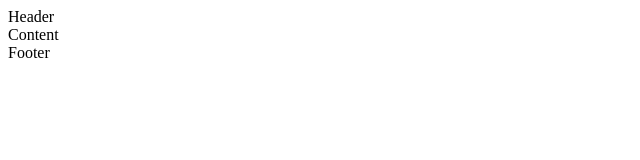
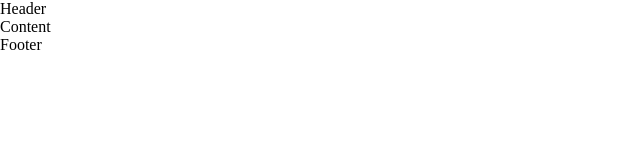
Before and after one commit to Christel1234/html-css-day-2-exercise-1, a plain HTML site: page index.html in a window 1280 px wide. Shown: the whole page, without its empty margins (0-640 px from the left). Drawn offline with Linux system fonts and the light colour scheme.

Commit message:
linked css file to html file

```diff
--- a/index.html
+++ b/index.html
@@ -1,7 +1,7 @@
 <!DOCTYPE html>
 <html lang="en">
     <head>
-        <title></title>
+        <link rel="stylesheet" href="styles.css">
     </head>
     <body>
         <div class = "page-wrapper">
```
